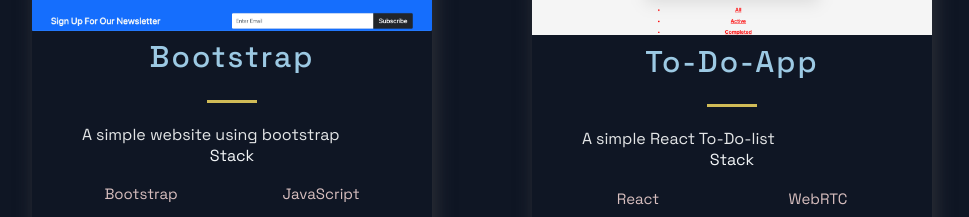
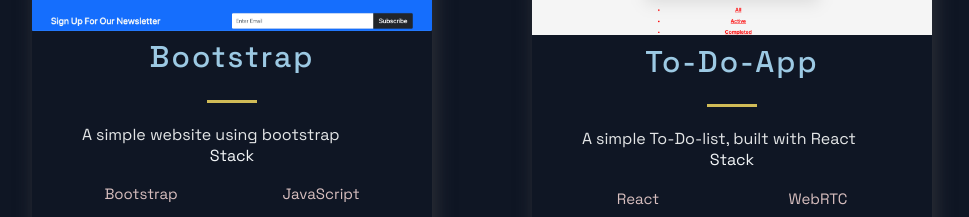
Before and after one commit to Hoyt1974/Portfolio, a Next.js app: page / in a window 1280 px wide. Shown: the part 1002-1219 px from the top of the page, without its empty margins (158-1127 px from the left). Built offline with nearby package versions, Linux system fonts and the light colour scheme.

Commit message:
tweaked look

```diff
--- a/src/constants/constants.js
+++ b/src/constants/constants.js
@@ -10,7 +10,7 @@
   },
   {
     title: "To-Do-App",
-    description: "A simple React To-Do-list",
+    description: "A simple To-Do-list, built with React",
     image: "/images/todo.png",
     tags: ["React", "WebRTC"],
     source: "https://to-dos1.netlify.app/",
```
